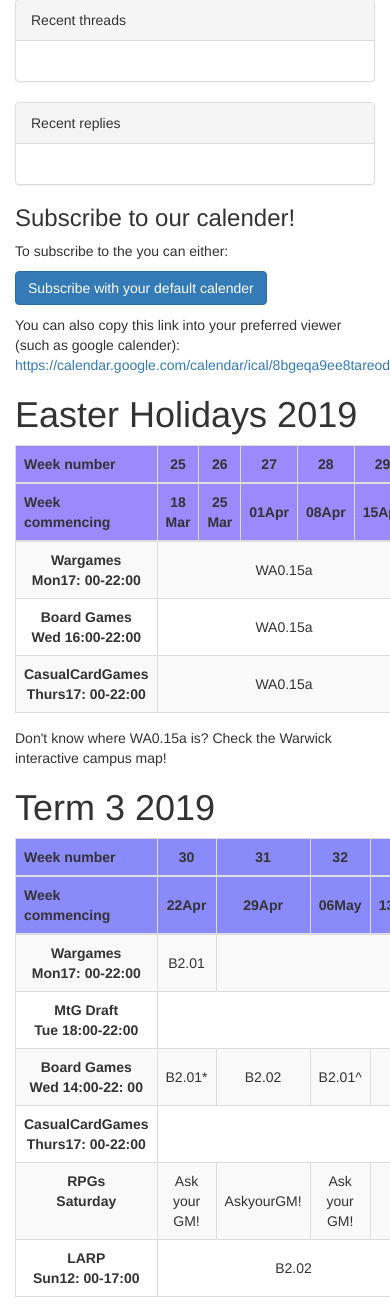
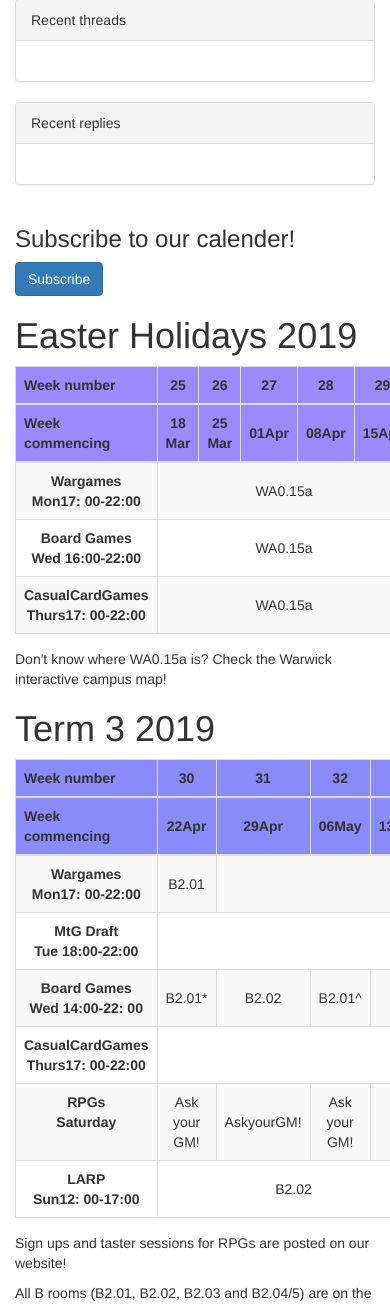
Before and after one commit to the-Bruce/tgrsite, a Django app: page /timetable/ in a window 390 px wide; the page is wider, and only the part inside the window is pictured. Shown: the part 216-1522 px from the top of that part. Run offline with Django 3.2, Linux system fonts and the light colour scheme; data comes from the database, SQL or seed files in the repository; data that the repository does not hold is empty; some libraries are stand-ins or nearby versions.

Commit message:
Fix some miscellaneous rendering issues.

```diff
--- a/tgrsite/templates/tgrsite/addnavbar.html
+++ b/tgrsite/templates/tgrsite/addnavbar.html
@@ -247,6 +247,7 @@ This defines the navbar and the extra scripts.
                         element: e,
                         placeholder: "Write Markdown (or just regular text) here...",
                         forceSync: true,
+                        autoDownloadFontAwesome:false,
                     })
                 );
             });
--- a/tgrsite/templates/tgrsite/basecontent.html
+++ b/tgrsite/templates/tgrsite/basecontent.html
@@ -116,18 +116,18 @@
 	{% endcomment %}
        {% block mainbody %}
             <div class="row">
-                <div class="col-md-3">
+                <div class="col-lg-3">
                     {% block leftcontents %}
                     {% endblock %}
                 </div>
 
-                <div class="col-md-3 col-md-push-6">
+                <div class="col-lg-3 col-lg-push-6">
                     {% block rightbar %}
                         {% comment %} Allows different pages to implement their own right-bar, e.g. messages has Quick DM here. {% endcomment %}
                     {% endblock %}
                 </div>
 
-                <div class="col-md-6 col-md-pull-3">
+                <div class="col-lg-6 col-lg-pull-3">
                     {% block body %}
                         {% block messages %}
                         {% endblock %}
--- a/timetable/templates/timetable/timetable.html
+++ b/timetable/templates/timetable/timetable.html
@@ -1,5 +1,6 @@
 {% extends "tgrsite/main.html" %}
 {% load timetable_tags %}
+{% load property_tags %}
 {% block title %}Timetable{% endblock %}
 {% block css %}
     {{ block.super }}
@@ -11,7 +12,10 @@
     </style>
 {% endblock %}
 {% block body %}
-
+    <div class="wordwrap">
+        <h3>Subscribe to our calender!</h3>
+        <p><a class="btn btn-primary" href="{% string_setting "sub_calender" %}">Subscribe</a></p>
+    </div>
     {% spaceless %}
         {% for timetable in timetables %}
             <div>
@@ -63,16 +67,3 @@
         {% endfor %}
     {% endspaceless %}
 {% endblock %}
-
-{% block rightbar %}
-    <h3>Subscribe to our calender!</h3>
-    <p>To subscribe to the you can either:
-    </p><p>
-    <a class="btn btn-primary"
-       href="webcal://calendar.google.com/calendar/ical/8bgeqa9ee8tareodvfomp6s8dg%40group.calendar.google.com/public/basic.ics">Subscribe
-        with your default calender</a></p>
-
-    <p>You can also copy this link into your preferred viewer (such as google calender):<br>
-        <a href="webcal://calendar.google.com/calendar/ical/8bgeqa9ee8tareodvfomp6s8dg%40group.calendar.google.com/public/basic.ics">https://calendar.google.com/calendar/ical/8bgeqa9ee8tareodvfomp6s8dg%40group.calendar.google.com/public/basic.ics</a>
-    </p>
-{% endblock %}
```
